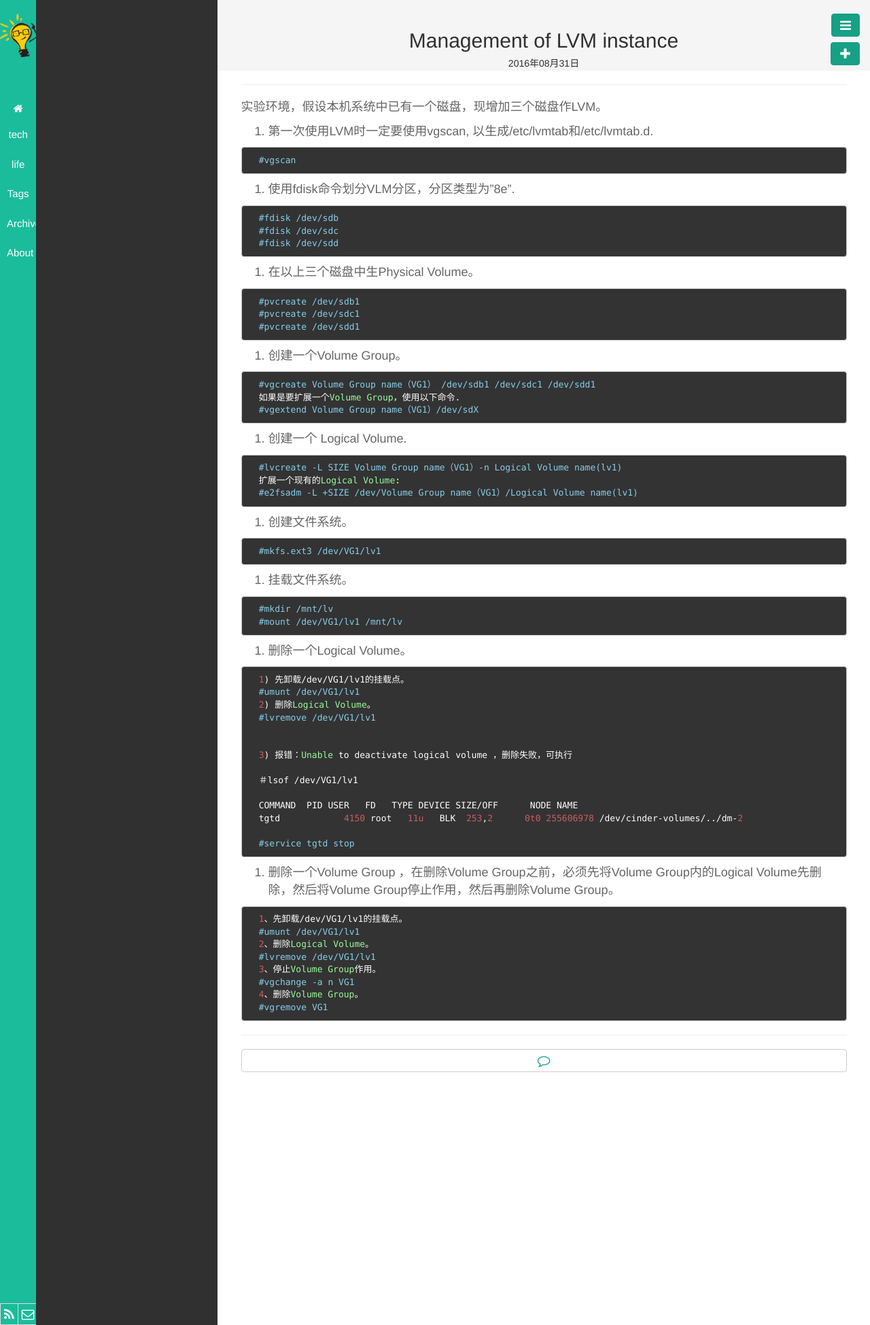
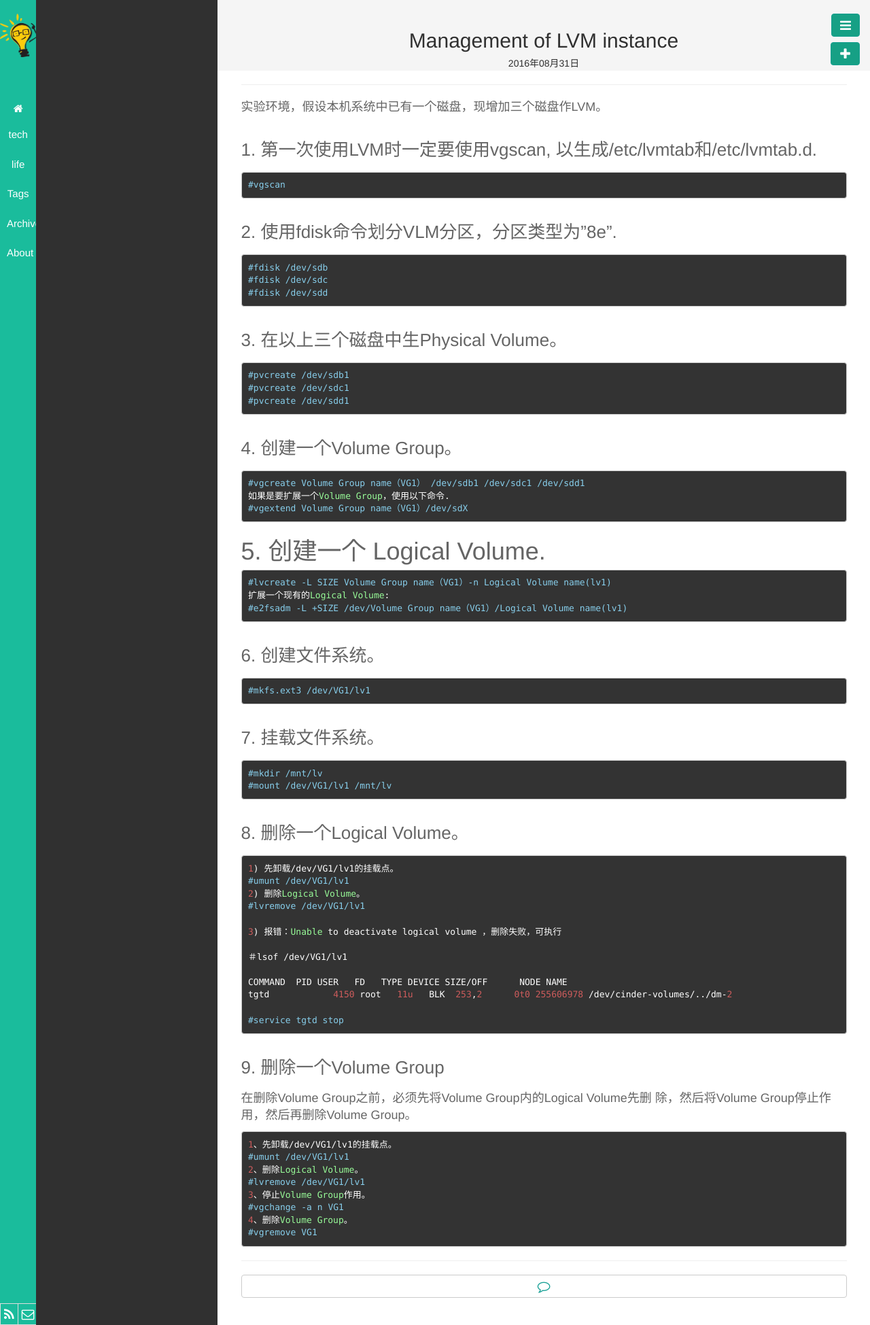
Before and after one commit to wenchma/wenchma.github.io, a Jekyll site: the page built from _posts/2016-08-31-management-of-lvm-instance.md, in a window 1280 px wide. Shown: the whole page at 68% size. Built offline with Jekyll 4.4.1, drawn with Linux system fonts in a browser that asks for light colours.

Commit message:
Update 2016-08-31-management-of-lvm-instance.md
Update markdown format

````diff
--- a/_posts/2016-08-31-management-of-lvm-instance.md
+++ b/_posts/2016-08-31-management-of-lvm-instance.md
@@ -9,90 +9,91 @@ date: 2016-08-31 15:42:13
 实验环境，假设本机系统中已有一个磁盘，现增加三个磁盘作LVM。
 
 
-1. 第一次使用LVM时一定要使用vgscan, 以生成/etc/lvmtab和/etc/lvmtab.d.
+### 1. 第一次使用LVM时一定要使用vgscan, 以生成/etc/lvmtab和/etc/lvmtab.d.
 
-  ```
-  #vgscan
-  ```
+```
+#vgscan
+```
 
-2. 使用fdisk命令划分VLM分区，分区类型为"8e".
+### 2. 使用fdisk命令划分VLM分区，分区类型为"8e".
 
-  ```
-  #fdisk /dev/sdb
-  #fdisk /dev/sdc
-  #fdisk /dev/sdd
-  ```
+```
+#fdisk /dev/sdb
+#fdisk /dev/sdc
+#fdisk /dev/sdd
+```
 
-3. 在以上三个磁盘中生Physical Volume。
+### 3. 在以上三个磁盘中生Physical Volume。
 
-  ```
-  #pvcreate /dev/sdb1
-  #pvcreate /dev/sdc1
-  #pvcreate /dev/sdd1
-  ```
+```
+#pvcreate /dev/sdb1
+#pvcreate /dev/sdc1
+#pvcreate /dev/sdd1
+```
 
 
-4. 创建一个Volume Group。
+### 4. 创建一个Volume Group。
 
-  ```
-  #vgcreate Volume Group name（VG1） /dev/sdb1 /dev/sdc1 /dev/sdd1
-  如果是要扩展一个Volume Group，使用以下命令.
-  #vgextend Volume Group name（VG1）/dev/sdX
-  ```
+```
+#vgcreate Volume Group name（VG1） /dev/sdb1 /dev/sdc1 /dev/sdd1
+如果是要扩展一个Volume Group，使用以下命令.
+#vgextend Volume Group name（VG1）/dev/sdX
+```
 
-5. 创建一个 Logical Volume.
+# 5. 创建一个 Logical Volume.
 
-  ```
-  #lvcreate -L SIZE Volume Group name（VG1）-n Logical Volume name(lv1)
-  扩展一个现有的Logical Volume:
-  #e2fsadm -L +SIZE /dev/Volume Group name（VG1）/Logical Volume name(lv1)
-  ```
+```
+#lvcreate -L SIZE Volume Group name（VG1）-n Logical Volume name(lv1)
+扩展一个现有的Logical Volume:
+#e2fsadm -L +SIZE /dev/Volume Group name（VG1）/Logical Volume name(lv1)
+```
 
 
-6. 创建文件系统。
+### 6. 创建文件系统。
 
-  ```
-  #mkfs.ext3 /dev/VG1/lv1
-  ```
+```
+#mkfs.ext3 /dev/VG1/lv1
+```
 
-7. 挂载文件系统。
+### 7. 挂载文件系统。
 
-  ```
-  #mkdir /mnt/lv
-  #mount /dev/VG1/lv1 /mnt/lv
-  ```
+```
+#mkdir /mnt/lv
+#mount /dev/VG1/lv1 /mnt/lv
+```
 
 
-8. 删除一个Logical Volume。
+### 8. 删除一个Logical Volume。
 
-  ```
-  1) 先卸载/dev/VG1/lv1的挂载点。
-  #umunt /dev/VG1/lv1
-  2) 删除Logical Volume。
-  #lvremove /dev/VG1/lv1
+```
+1) 先卸载/dev/VG1/lv1的挂载点。
+#umunt /dev/VG1/lv1
+2) 删除Logical Volume。
+#lvremove /dev/VG1/lv1
+
+3) 报错：Unable to deactivate logical volume ，删除失败，可执行
+
+＃lsof /dev/VG1/lv1
+
+COMMAND  PID USER   FD   TYPE DEVICE SIZE/OFF      NODE NAME
+tgtd            4150 root   11u   BLK  253,2      0t0 255606978 /dev/cinder-volumes/../dm-2
+
+#service tgtd stop
+```
 
 
-  3) 报错：Unable to deactivate logical volume ，删除失败，可执行
+### 9. 删除一个Volume Group
 
-  ＃lsof /dev/VG1/lv1
+在删除Volume Group之前，必须先将Volume Group内的Logical Volume先删
+除，然后将Volume Group停止作用，然后再删除Volume Group。
 
-  COMMAND  PID USER   FD   TYPE DEVICE SIZE/OFF      NODE NAME
-  tgtd            4150 root   11u   BLK  253,2      0t0 255606978 /dev/cinder-volumes/../dm-2
-
-  #service tgtd stop
-  ```
-
-
-9. 删除一个Volume Group ，在删除Volume Group之前，必须先将Volume Group内的Logical Volume先删
-  除，然后将Volume Group停止作用，然后再删除Volume Group。
-
-  ```
-  1、先卸载/dev/VG1/lv1的挂载点。
-  #umunt /dev/VG1/lv1
-  2、删除Logical Volume。
-  #lvremove /dev/VG1/lv1
-  3、停止Volume Group作用。
-  #vgchange -a n VG1
-  4、删除Volume Group。
-  #vgremove VG1
-  ```
+ ```
+1、先卸载/dev/VG1/lv1的挂载点。
+#umunt /dev/VG1/lv1
+2、删除Logical Volume。
+#lvremove /dev/VG1/lv1
+3、停止Volume Group作用。
+#vgchange -a n VG1
+4、删除Volume Group。
+#vgremove VG1
+```
````
